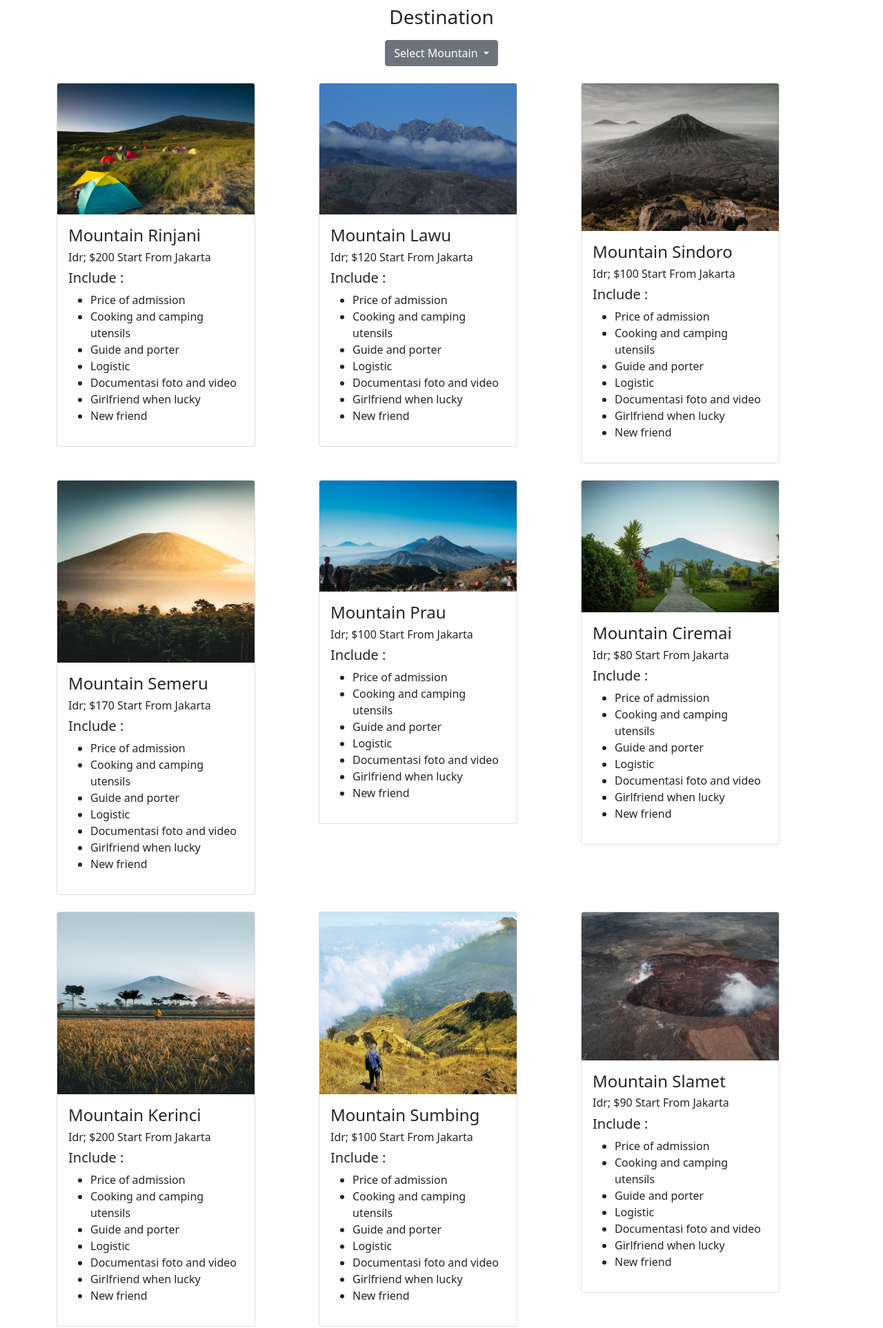
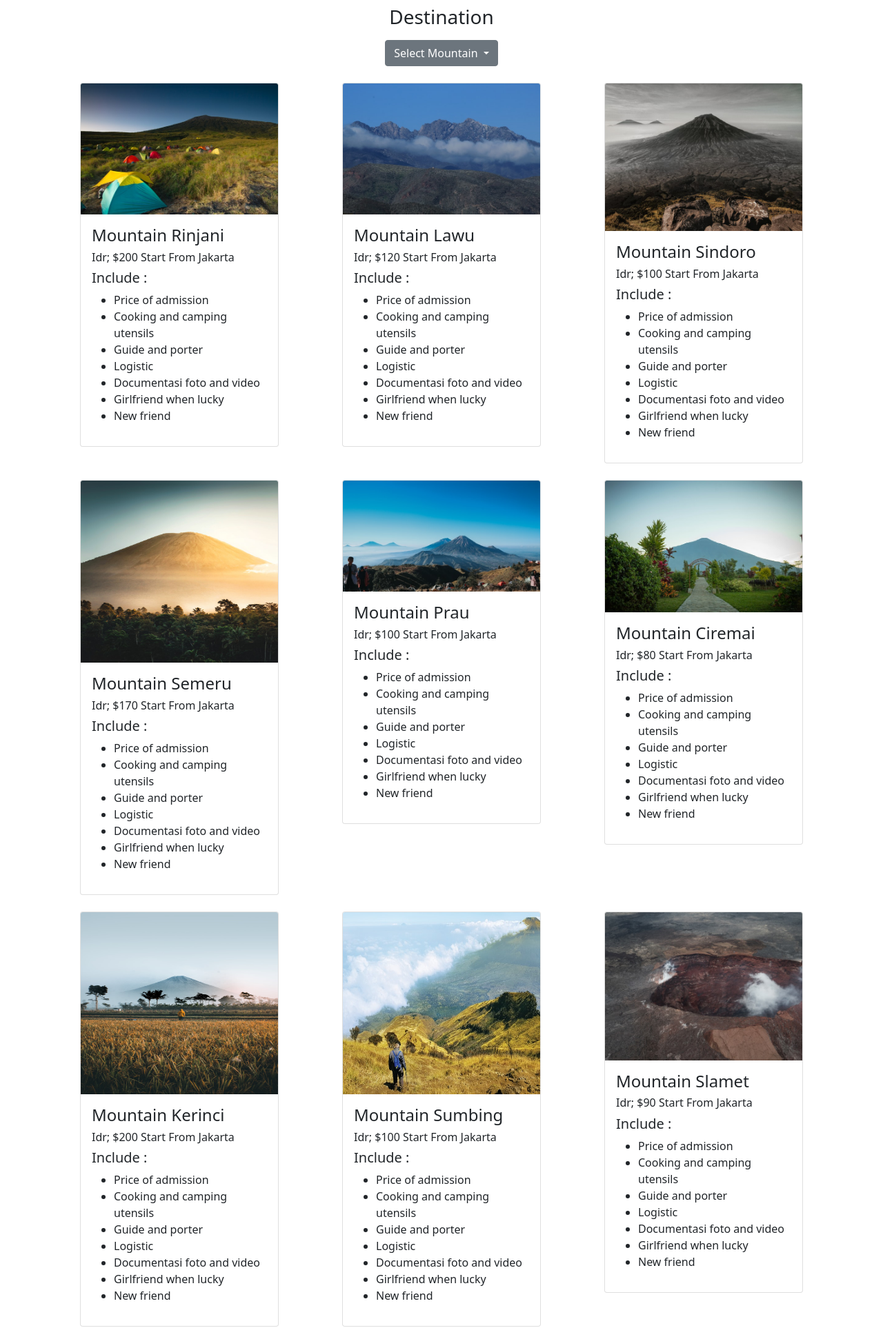
Before and after one commit to slametharyadi/projek-pertama, a plain HTML site: page index.html in a window 1280 px wide. Shown: the part 1120-3046 px from the top of the page at 69% size. Drawn offline with nearby package versions, Linux system fonts and the light colour scheme.

Commit message:
merubah margin pada card

```diff
--- a/index.html
+++ b/index.html
@@ -128,7 +128,7 @@
 
       <div class="row justify-content-center">
         <div class="col-md-6 col-lg-4">
-          <div class="card mt-4" style="width: 18rem">
+          <div class="card mt-4 m-auto" style="width: 18rem">
             <img src="img/foto13.jpg" id="rinjani" class="card-img-top" alt="..." />
             <div class="card-body">
               <h4 class="card-title">Mountain Rinjani</h4>
@@ -147,7 +147,7 @@
           </div>
         </div>
         <div class="col-md-6 col-lg-4">
-          <div class="card mt-4" style="width: 18rem">
+          <div class="card mt-4 m-auto" style="width: 18rem">
             <img src="img/foto3.jpg" id="lawu" class="card-img-top" alt="..." />
             <div class="card-body">
               <h4 class="card-title">Mountain Lawu</h4>
@@ -166,7 +166,7 @@
           </div>
         </div>
         <div class="col-md-6 col-lg-4">
-          <div class="card mt-4" style="width: 18rem">
+          <div class="card mt-4 m-auto" style="width: 18rem">
             <img src="img/foto4.jpg" id="sindoro" class="card-img-top" alt="..." />
             <div class="card-body">
               <h4 class="card-title">Mountain Sindoro</h4>
@@ -185,7 +185,7 @@
           </div>
         </div>
         <div class="col-md-6 col-lg-4">
-          <div class="card mt-4" style="width: 18rem">
+          <div class="card mt-4 m-auto" style="width: 18rem">
             <img src="img/foto5.jpg" id="semeru" class="card-img-top" style="height: 33vh;" alt="..." />
             <div class="card-body">
               <h4 class="card-title">Mountain Semeru</h4>
@@ -204,7 +204,7 @@
           </div>
         </div>
         <div class="col-md-6 col-lg-4">
-          <div class="card mt-4" style="width: 18rem">
+          <div class="card mt-4 m-auto" style="width: 18rem">
             <img src="img/foto6.jpg" id="prau" class="card-img-top" alt="..." />
             <div class="card-body">
               <h4 class="card-title">Mountain Prau</h4>
@@ -223,7 +223,7 @@
           </div>
         </div>
         <div class="col-md-6 col-lg-4">
-          <div class="card mt-4" style="width: 18rem">
+          <div class="card mt-4 m-auto" style="width: 18rem">
             <img src="img/foto7.jpg" id="ciremai" class="card-img-top" alt="..." />
             <div class="card-body">
               <h4 class="card-title">Mountain Ciremai</h4>
@@ -242,7 +242,7 @@
           </div>
         </div>
         <div class="col-md-6 col-lg-4">
-          <div class="card mt-4" style="width: 18rem">
+          <div class="card mt-4 m-auto" style="width: 18rem">
             <img src="img/foto8.jpg" id="kerinci" class="card-img-top" style="height: 33vh;" alt="..." />
             <div class="card-body">
               <h4 class="card-title">Mountain Kerinci</h4>
@@ -261,7 +261,7 @@
           </div>
         </div>
         <div class="col-md-6 col-lg-4">
-          <div class="card mt-4" style="width: 18rem">
+          <div class="card mt-4 m-auto" style="width: 18rem">
             <img src="img/foto15.jpg" id="sumbing" class="card-img-top" style="height: 33vh;" alt="..." />
             <div class="card-body">
               <h4 class="card-title">Mountain Sumbing</h4>
@@ -280,7 +280,7 @@
           </div>
         </div>
         <div class="col-md-6 col-lg-4">
-          <div class="card mt-4" style="width: 18rem">
+          <div class="card mt-4 m-auto" style="width: 18rem">
             <img src="img/foto10.jpg" id="slamet" class="card-img-top" alt="..." />
             <div class="card-body">
               <h4 class="card-title">Mountain Slamet</h4>
@@ -299,7 +299,7 @@
           </div>
         </div>
         <div class="col-md-6 col-lg-4">
-          <div class="card mt-4" style="width: 18rem">
+          <div class="card mt-4 m-auto" style="width: 18rem">
             <img src="img/foto11.jpg" id="gede" class="card-img-top" alt="..." />
             <div class="card-body">
               <h4 class="card-title">Mountain Gede Pangrango</h4>
@@ -318,7 +318,7 @@
           </div>
         </div>
         <div class="col-md-6 col-lg-4">
-          <div class="card mt-4" style="width: 18rem">
+          <div class="card mt-4 m-auto" style="width: 18rem">
             <img src="img/foto12.jpg" id="bromo" class="card-img-top" alt="..." />
             <div class="card-body">
               <h4 class="card-title">Mountain Bromo</h4>
@@ -337,7 +337,7 @@
           </div>
         </div>
         <div class="col-md-6 col-lg-4">
-          <div class="card mt-4" style="width: 18rem">
+          <div class="card mt-4 m-auto" style="width: 18rem">
             <img src="img/foto9.jpg" id="arjunowelirang" class="card-img-top" style="height: 33vh;" alt="..." />
             <div class="card-body">
               <h4 class="card-title">Mountain Arjuno Welirang</h4>
@@ -356,7 +356,7 @@
           </div>
         </div>
         <div class="col-md-6 col-lg-4">
-          <div class="card mt-4" style="width: 18rem">
+          <div class="card mt-4 m-auto" style="width: 18rem">
             <img src="img/foto12.jpg" id="argopuro" class="card-img-top" alt="..." />
             <div class="card-body">
               <h4 class="card-title">Mountain Argopuro</h4>
@@ -375,7 +375,7 @@
           </div>
         </div>
         <div class="col-md-6 col-lg-4">
-          <div class="card mt-4" style="width: 18rem">
+          <div class="card mt-4 m-auto" style="width: 18rem">
             <img src="img/foto6.jpg" id="raung" class="card-img-top" alt="..." />
             <div class="card-body">
               <h4 class="card-title">Mountain Raung</h4>
@@ -394,7 +394,7 @@
           </div>
         </div>
         <div class="col-md-6 col-lg-4">
-          <div class="card mt-4" id="merbabu" style="width: 18rem">
+          <div class="card mt-4 m-auto" id="merbabu" style="width: 18rem">
             <img src="img/foto2.jpg" class="card-img-top" alt="..." />
             <div class="card-body">
               <h4 class="card-title">Mountain Merbabu</h4>
```
